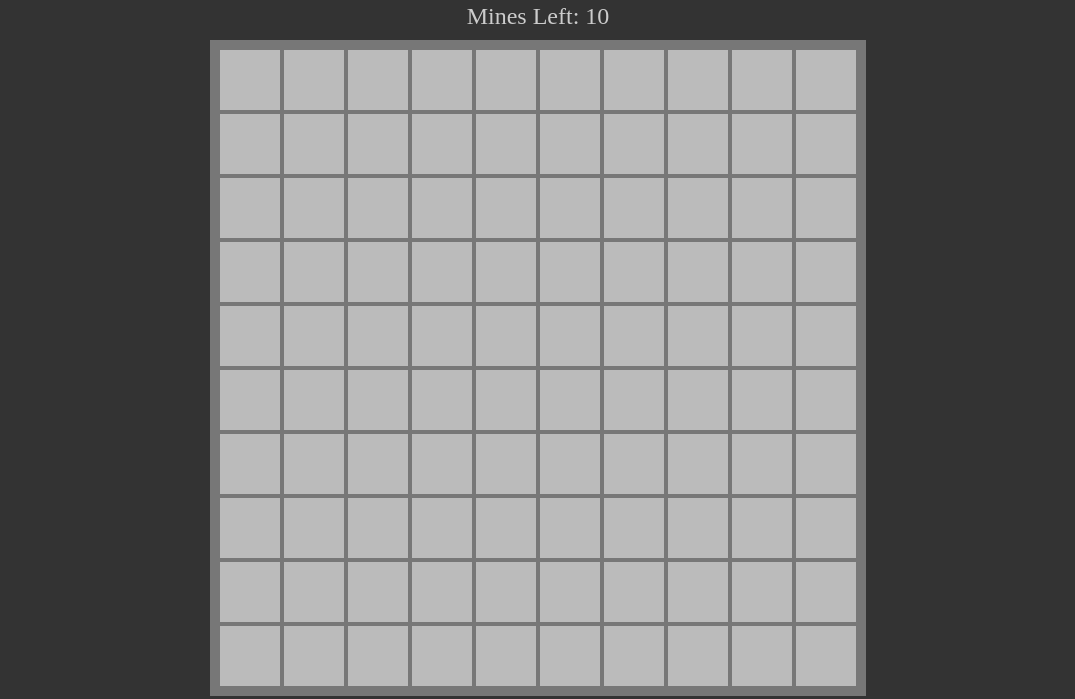
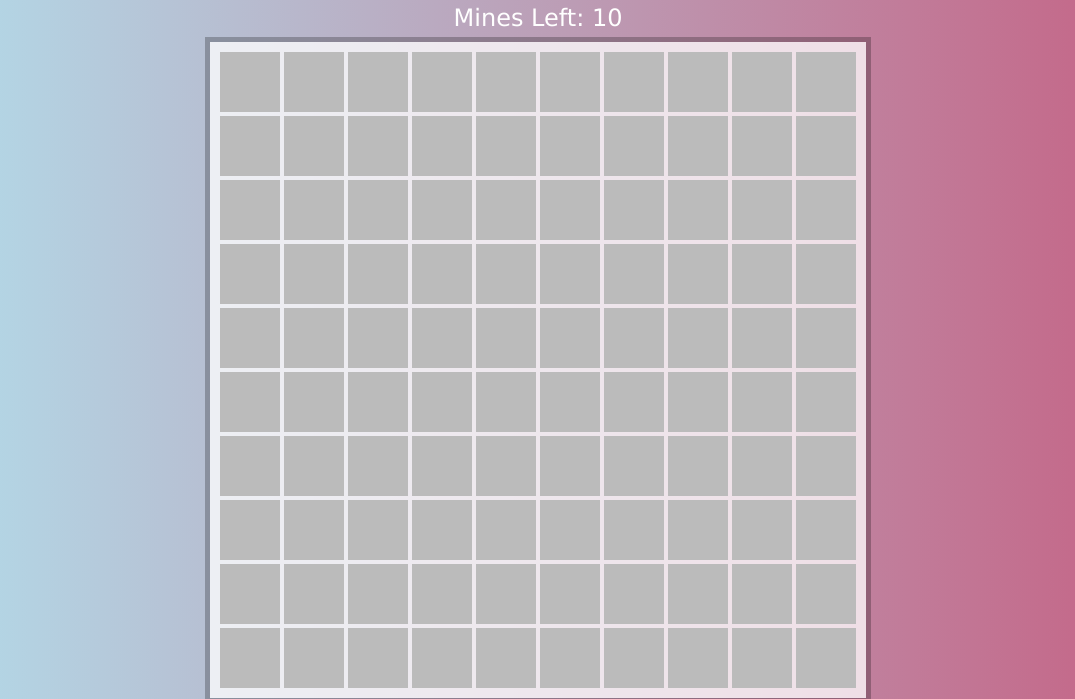
Before and after one commit to CameronGu/Minesweeper, a plain HTML site: page index.html in a window 1280 px wide. Shown: the part 101-800 px from the top of the page, without its empty margins (102-1177 px from the left). Drawn offline with Linux system fonts and the light colour scheme.

Commit message:
basic styling updated; all primary functions now work

```diff
--- a/index.html
+++ b/index.html
@@ -10,7 +10,7 @@
 <body>
   <h3 class="title">Minesweeper</h3>
   <div class="subtext">
-    Mines Left: 10
+    Mines Left: <span data-mine-count></span>
   </div>
   <div class="board"></div>
 </body>
--- a/styles.css
+++ b/styles.css
@@ -1,15 +1,18 @@
 * {
     box-sizing: border-box;
+    font-family:'Lucida Sans', 'Lucida Sans Regular', 'Lucida Grande', 'Lucida Sans Unicode', Geneva, Verdana, sans-serif;
+    font-weight: normal;
   }
 
   body {
     margin: 0;
-    background-color: #333;
+    /* background-color: #333; */
+    background: linear-gradient(to right, #b2deec,#c56183);
     display: flex;
     align-items: center;
     font-size: 3rem;
     flex-direction: column;
-    color: white;
+    color: rgb(43, 43, 43);
   }
 
   .title {
@@ -17,7 +20,7 @@
   }
 
   .subtext {
-    color: #CCC;
+    color: rgb(255, 255, 255);
     font-size: 1.5rem;
     margin-bottom: 10px;
   }
@@ -28,7 +31,9 @@
     grid-template-columns: repeat(var(--size), 60px);
     grid-template-rows: repeat(var(--size), 60px);
     gap: 4px;
-    background-color: #777;
+    /* background-color: #777; */
+    background-color: rgba(255, 255, 255, .75);
+    outline: thick solid rgba(0, 0, 0, .25);
   }
 
   .board > * {
@@ -37,7 +42,7 @@
     display: flex;
     justify-content: center;
     align-items: center;
-    color: white;
+    color: rgba(43, 43, 43, 0.55);
     border: 2px solid #BBB;
     user-select: none;
   }
@@ -45,10 +50,12 @@
   .board > [data-status="hidden"] {
     background-color: #BBB;
     cursor: pointer;
+    color:transparent;
   }
 
   .board > [data-status="mine"] {
     background-color: red;
+    color:transparent;
   }
 
   .board > [data-status="number"] {
@@ -57,4 +64,5 @@
 
   .board > [data-status="marked"] {
     background-color: yellow;
+    color:transparent;
   }
```
